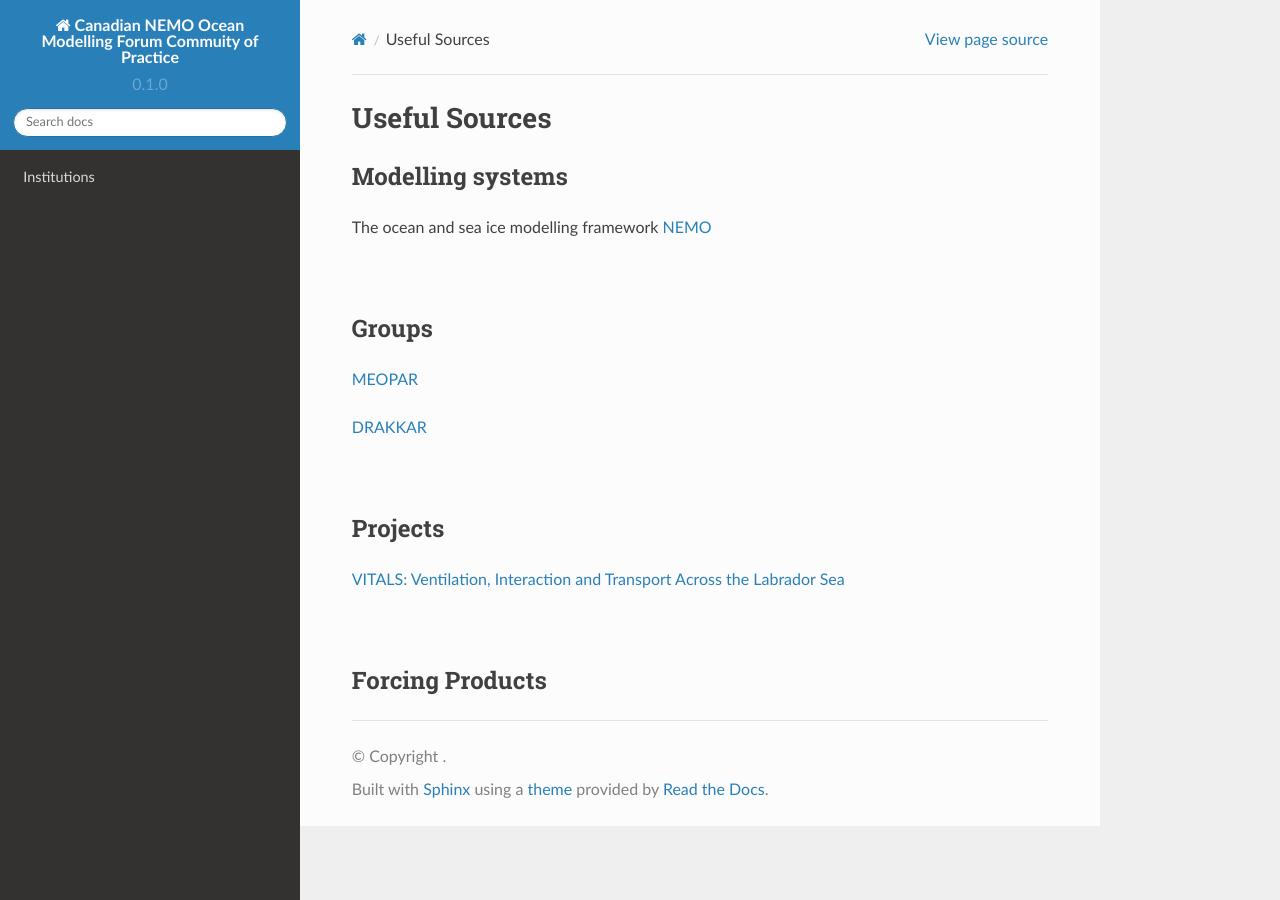
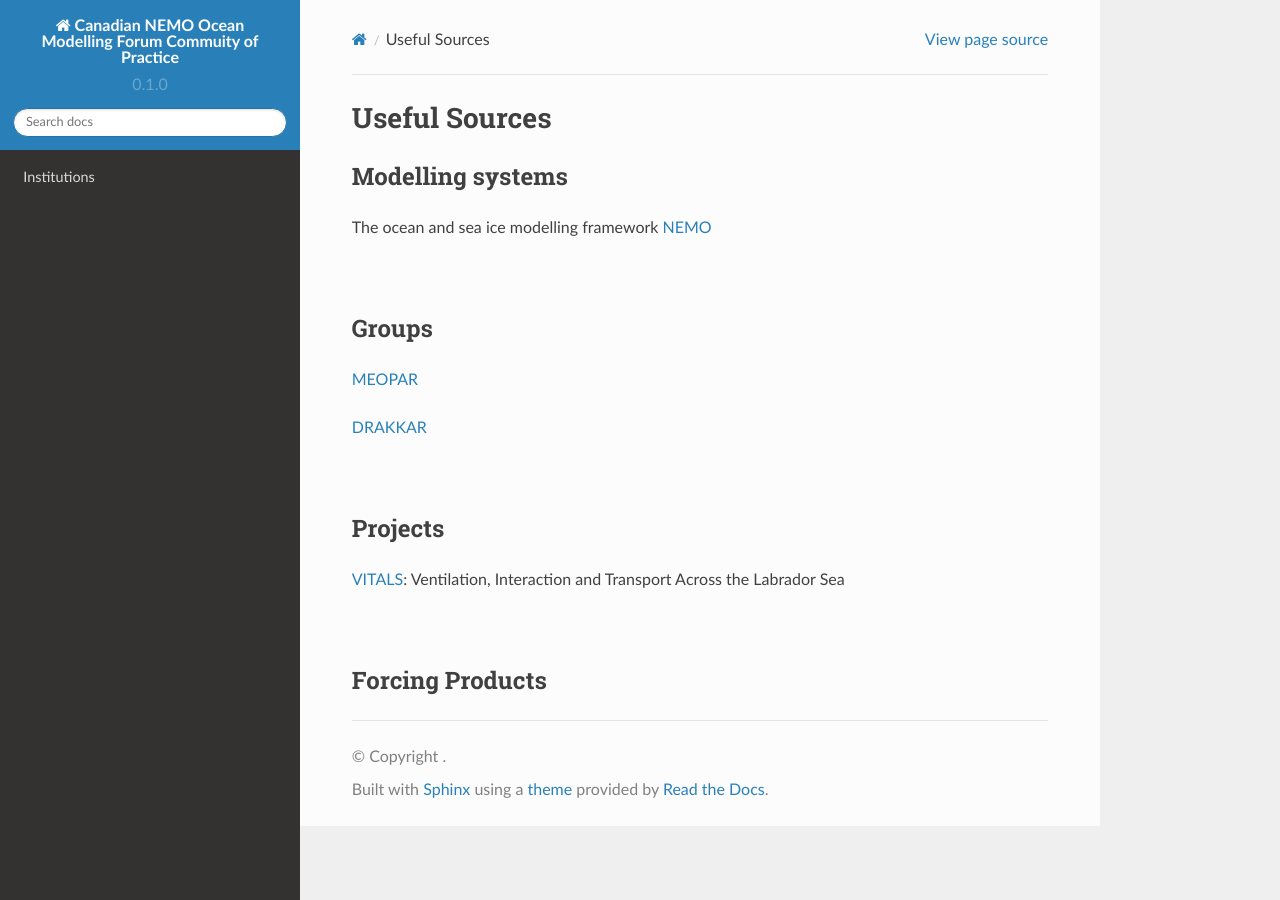
Before and after one commit to UofA-NEMO/Canadian-NEMO-Ocean-Modelling-Forum-Community-of-Practice, a Sphinx documentation site: the page built from docs/Sources.rst, in a window 1280 px wide. Built offline with Sphinx 7.4.7 and the Read the Docs theme 2.0.0, drawn with Linux system fonts in a browser that asks for light colours; pages that are not in the unit, such as notebooks, are missing from menus.

```diff
--- a/docs/Sources.rst
+++ b/docs/Sources.rst
@@ -17,7 +17,7 @@ Groups
 |
 Projects
 --------
-`VITALS: Ventilation, Interaction and Transport Across the Labrador Sea <http://knossos.eas.ualberta.ca/vitals/>`_
+`VITALS <http://knossos.eas.ualberta.ca/vitals/>`_: Ventilation, Interaction and Transport Across the Labrador Sea
 
 |
 Forcing Products
```
